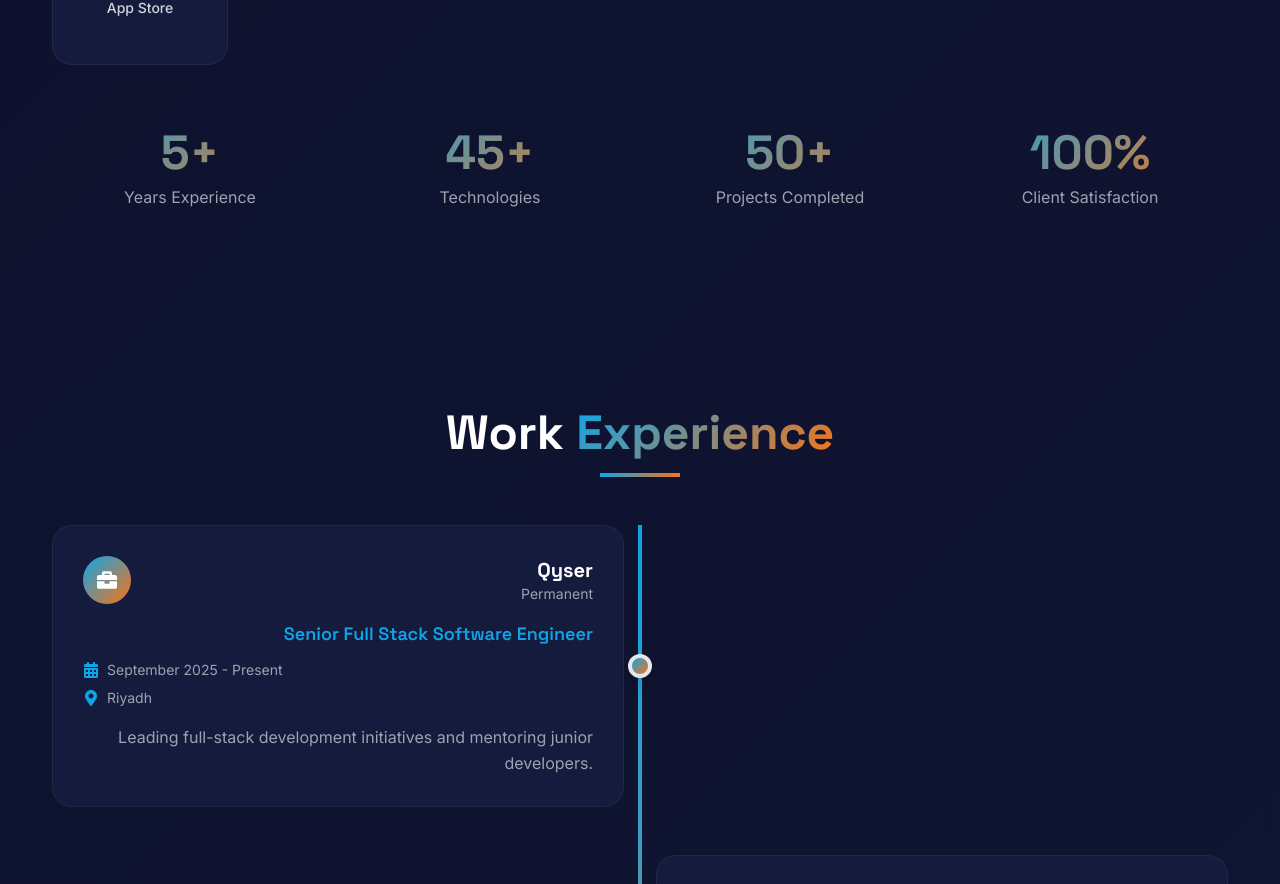
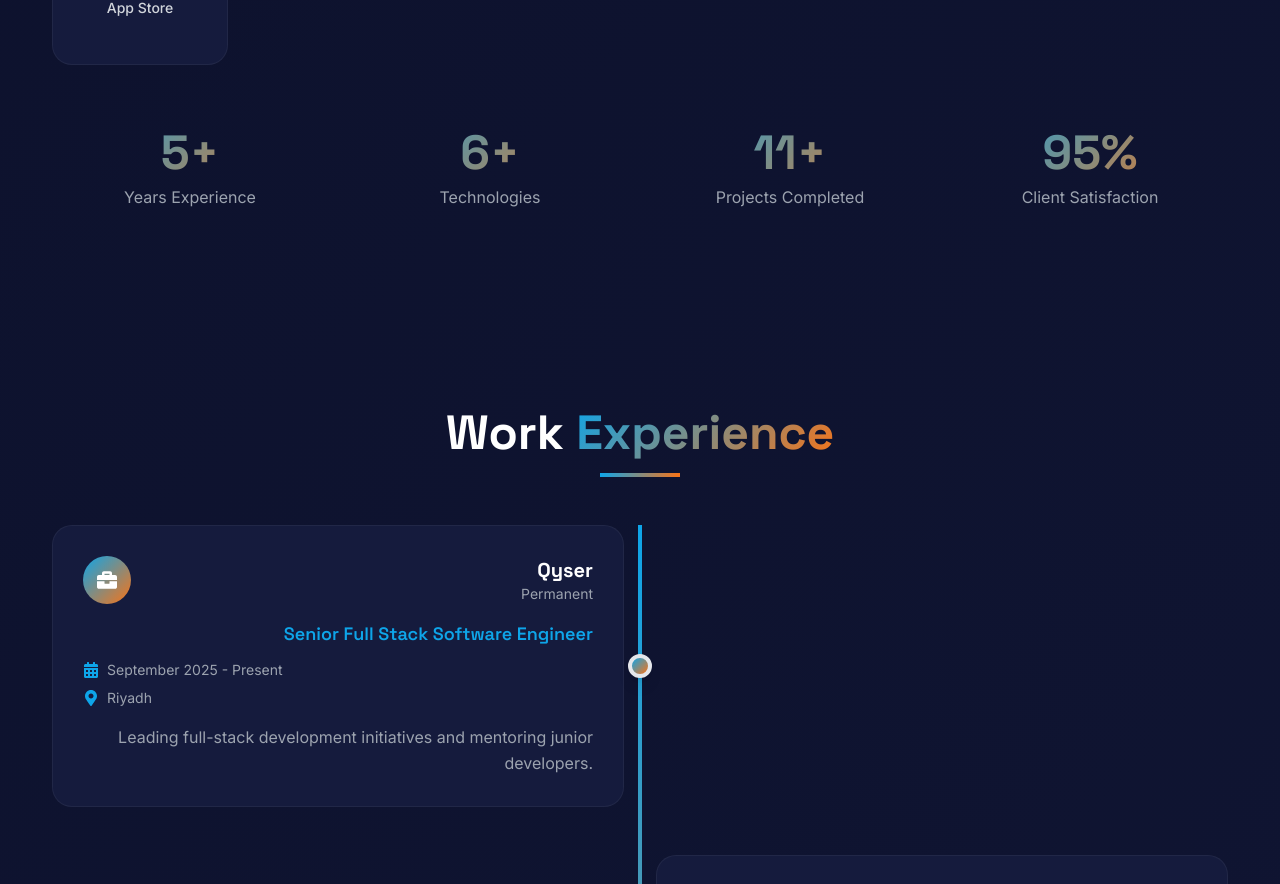
Before and after one commit to MHaris404/portfolio404, a Next.js app: page / in a window 1280 px wide. Shown: the part 4191-5075 px from the top of the page. Built offline with nearby package versions, Linux system fonts and the light colour scheme.

Commit message:
chore: update professional stats in Skills and temporarily disable resume link in Hero component

```diff
--- a/components/Hero.tsx
+++ b/components/Hero.tsx
@@ -163,7 +163,8 @@ const Hero = () => {
                 <FaChevronDown className="group-hover:animate-bounce" />
               </a>
               <a
-                href={personalInfo.resumeLink}
+                href="#"
+                //href={personalInfo.resumeLink}
                 target="_blank"
                 rel="noopener noreferrer"
                 className="px-8 py-3 rounded-full border-2 border-primary-500 text-primary-500 font-semibold hover:bg-primary-500 hover:text-white transition-all duration-300"
--- a/components/Skills.tsx
+++ b/components/Skills.tsx
@@ -90,9 +90,9 @@ const Skills = () => {
           >
             {[
               { number: '5+', label: 'Years Experience' },
-              { number: '45+', label: 'Technologies' },
-              { number: '50+', label: 'Projects Completed' },
-              { number: '100%', label: 'Client Satisfaction' },
+              { number: '6+', label: 'Technologies' },
+              { number: '11+', label: 'Projects Completed' },
+              { number: '95%', label: 'Client Satisfaction' },
             ].map((stat, index) => (
               <div key={index} className="text-center">
                 <motion.h3
```
